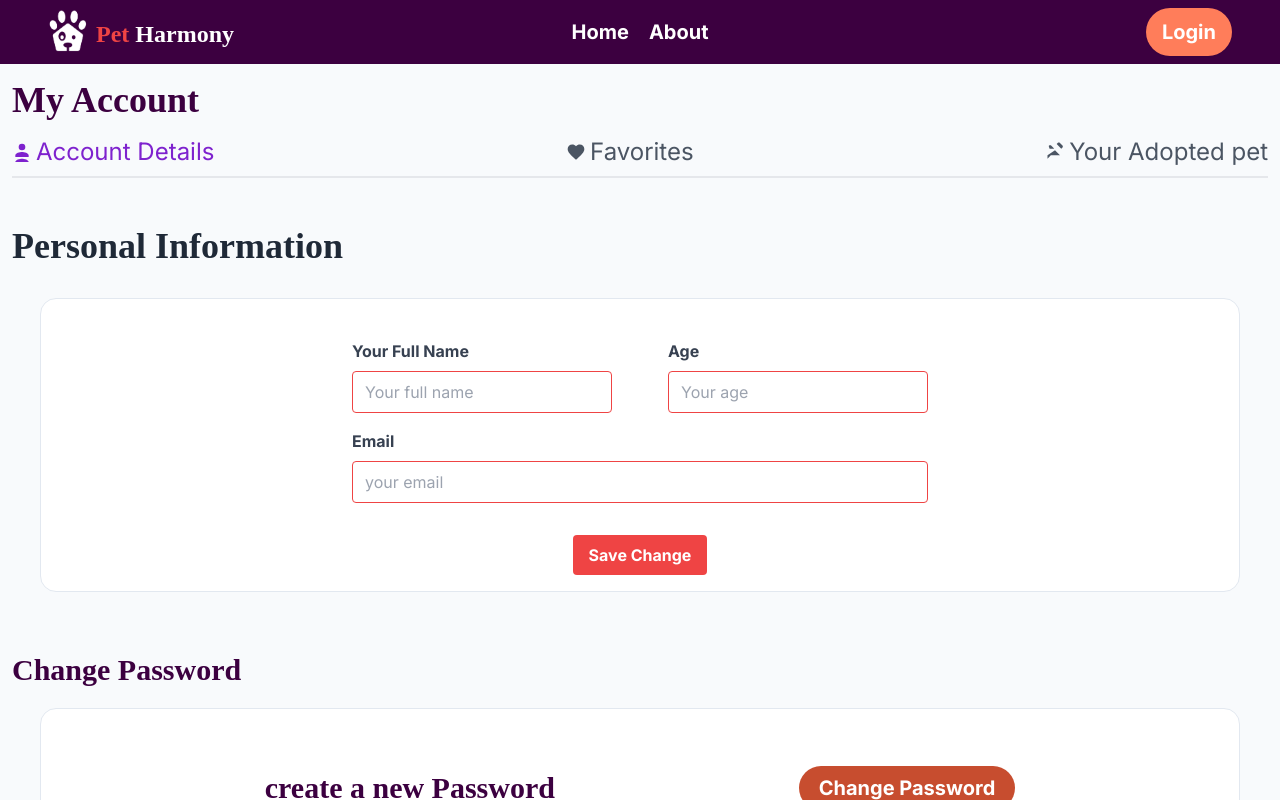
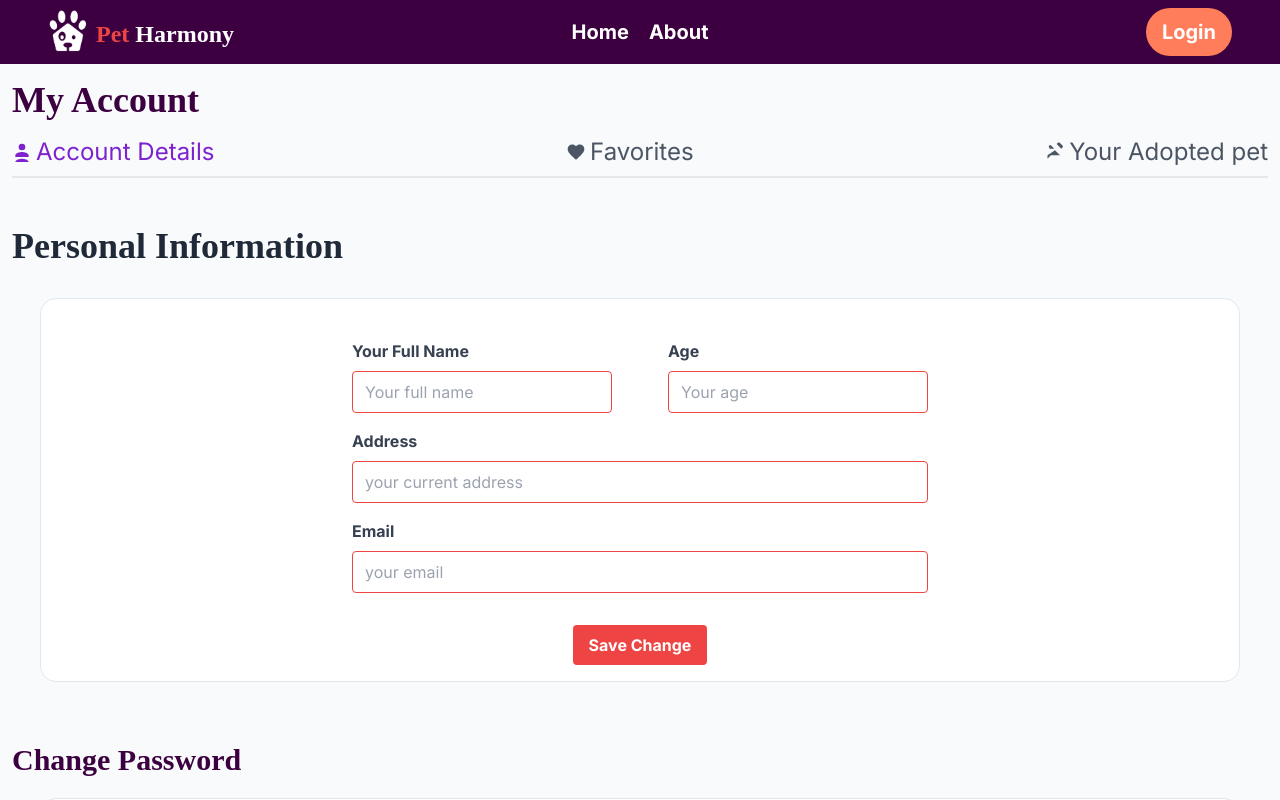
Before and after one commit to JAHIDHASAN05/Pet-Harmony, a Next.js app: page /profile in a window 1280 px wide. Shown: the top 800 px of the page. Built offline with nearby package versions, Linux system fonts and the light colour scheme; no server answers.

Commit message:
Address update in profile

```diff
--- a/src/app/(withMainLayOut)/profile/ProfileClientPart.tsx
+++ b/src/app/(withMainLayOut)/profile/ProfileClientPart.tsx
@@ -28,7 +28,9 @@ const ProfileClientPart = () => {
       name: (e).target.fullName.value,
       age: Number(e.target.age.value),
       email: e.target.email.value,
+      address: e.target.address.value,
     }
+    console.log(e.target.address.value);
     try {
       const res = await fetch(`${process.env.NEXT_PUBLIC_BECKEN_URL}/profile`, {
         method: "PUT",
@@ -39,6 +41,7 @@ const ProfileClientPart = () => {
         body: JSON.stringify(updatedData)
       })
      const data = await res.json()
+     console.log(data);
           toast.success(data.message)
     }
     catch (err) {
@@ -158,6 +161,23 @@ const ProfileClientPart = () => {
 
               <div className="mb-4">
                 <label
+                  htmlFor="address"
+                  className="block text-gray-700 font-bold mb-2"
+                >
+                  Address
+                </label>
+                <input
+                  type="address"
+                  id="address"
+                  defaultValue={userInfo && userInfo.address}
+                  name="address"
+                  placeholder="your current address"
+                  className="w-full px-3 py-2 border border-red-500 rounded focus:outline-none focus:ring-2 focus:ring-red-300"
+                />
+              </div>
+
+              <div className="mb-4">
+                <label
                   htmlFor="email"
                   className="block text-gray-700 font-bold mb-2"
                 >
@@ -172,51 +192,7 @@ const ProfileClientPart = () => {
                   className="w-full px-3 py-2 border border-red-500 rounded focus:outline-none focus:ring-2 focus:ring-red-300"
                 />
               </div>
-              {/* <div className="md:flex justify-between">
-                <div className="mb-4">
-                  <label
-                    htmlFor="email"
-                    className="block text-gray-700 font-bold mb-2"
-                  >
-                    password
-                  </label>
-                  <input
-                    type="password"
-                    id="password"
-                    name="password"
-                    placeholder="your password"
-                    className="w-full px-3 py-2 border border-red-500 rounded focus:outline-none focus:ring-2 focus:ring-red-300"
-                  />
-                </div>
-                <div className="mb-4">
-                  <label
-                    htmlFor="email"
-                    className="block text-gray-700 font-bold mb-2"
-                  >
-                    password
-                  </label>
-                  <input
-                    type="password"
-                    id="password"
-                    name="password"
-                    placeholder="your password"
-                    className="w-full px-3 py-2 border border-red-500 rounded focus:outline-none focus:ring-2 focus:ring-red-300"
-                  />
-                </div>
-              </div> */}
-              {/* <div className="mb-4">
-                <label className="inline-flex items-center">
-                  <input
-                    placeholder="Your Email"
-                    type="checkbox"
-                    name="terms"
-                    className="form-checkbox h-5 w-5 text-blue-600"
-                  />
-                  <span className="ml-2 text-gray-700">
-                    I agree to the Terms and Conditions
-                  </span>
-                </label>
-              </div> */}
+
 
               <div className="text-center mt-8">
                 <button
```
